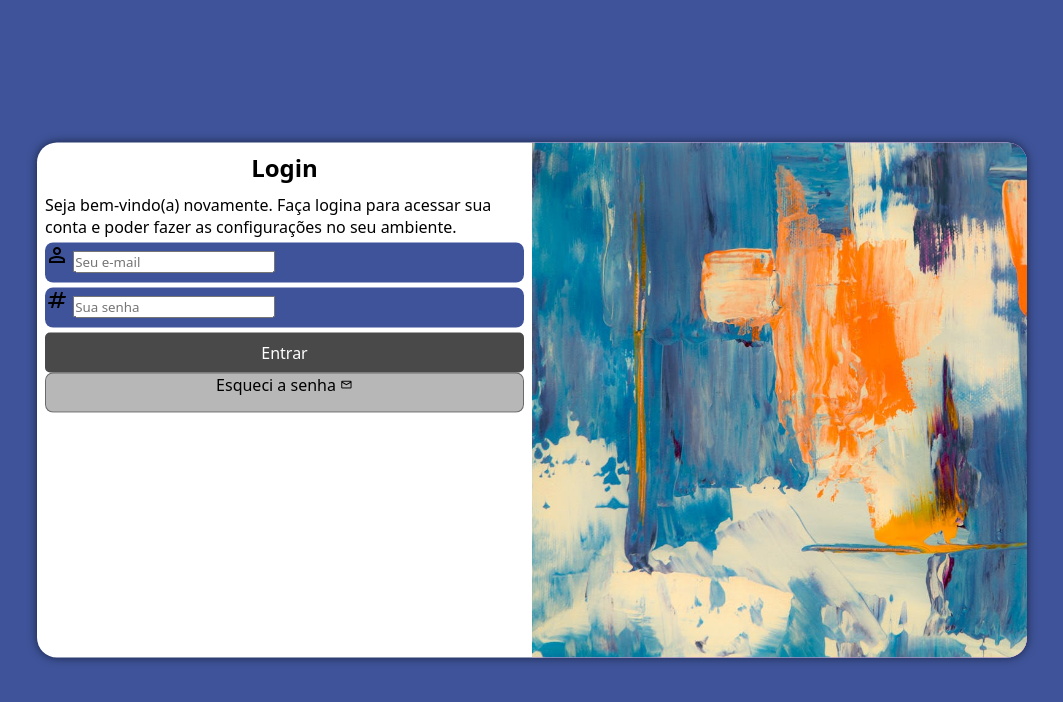
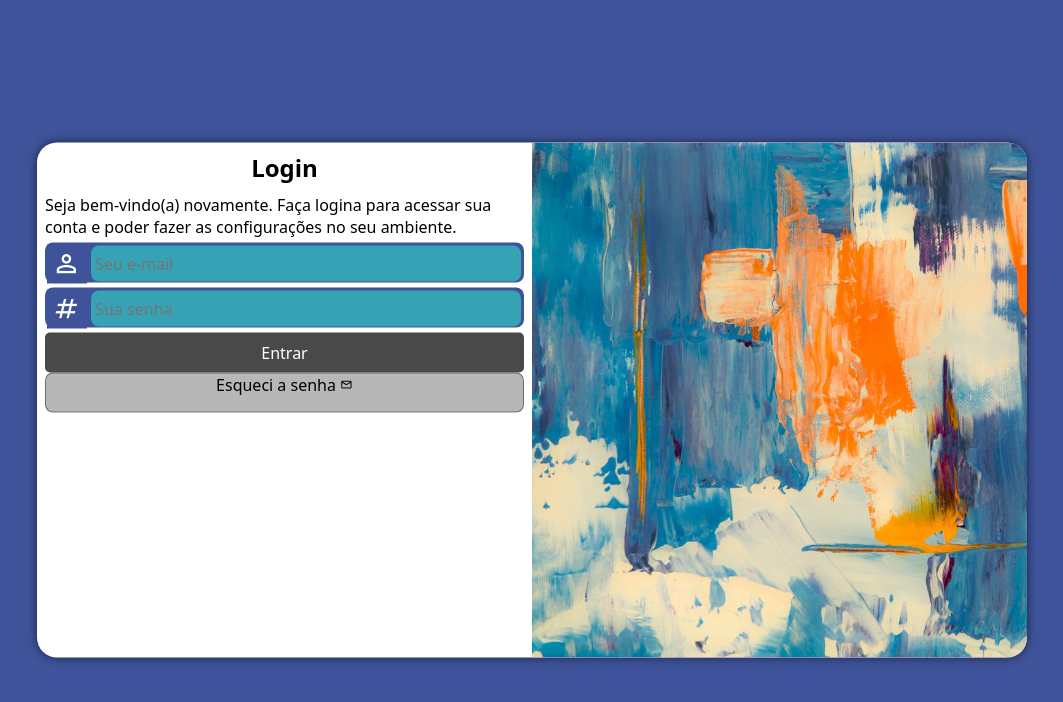
Before and after one commit to Pedro4dev/projeto-login, a plain HTML site: page index.html in a window 1280 px wide. Shown: the whole page, without its empty margins (108-1171 px from the left). Drawn offline with nearby package versions, Linux system fonts and the light colour scheme.

Commit message:
upd projeto tela de login

```diff
--- a/estilos/style.css
+++ b/estilos/style.css
@@ -31,7 +31,7 @@ section#login{
     position: absolute;
     top: 50%;
     left: 50%;
-    transform: translate(-50%, -50%);
+
     overflow: hidden;
 
     background-color: white;
@@ -42,6 +42,7 @@ section#login{
 
     transition: width 0.3s, height 0.3s;
     transition-timing-function: ease;
+        transform: translate(-50%, -50%);
 }
 
 section#login > div#imagem{
@@ -69,6 +70,7 @@ div#formulario > p{
 
 form > div.campo{
     background-color: #3E5399;
+    border: 2px solid #3E5399;
     display: block;
     height: 40px;
     border-radius: 8px;
@@ -79,7 +81,31 @@ div.campo > label{
     display: none;
 }
 
-form > input[type=submit]{
+div.campo > i{
+    color: white;
+    background-color: #3E5399;
+    font-size: 1.8em;
+    width: 40px;
+    padding: 5px;
+}
+
+div.campo > input{
+    background-color: #2cffd177;
+    font-size: 1em;
+    width: calc(100% - 45px);
+    height: 100%;
+    border: 0px;
+    border-radius: 8px;
+    padding: 4px;
+    transform: translateY(-8px);
+}
+
+div.campo > input:focus-within{
+    background-color: white;
+    border: none
+}
+
+form > input{
     display: block;
     font-size: 1em;
     width: 100%;
--- a/index.html
+++ b/index.html
@@ -21,17 +21,17 @@
                 <form action="login.php" method="post">
 
                 <div class="campo">
-                    <span class="material-symbols-outlined">
+                     <i class="material-symbols-outlined">
                         person
-                        </span>
+                        </i>
                     <input type="email" name="login" id="ilogin" placeholder="Seu e-mail" autocomplete="email" required maxlength="30">
                      <label for="ilogin">Login</label>
                 </div>
 
                 <div class="campo">
-                    <span class="material-symbols-outlined">
+                     <i class="material-symbols-outlined">
                         tag
-                        </span>
+                        </i>
                     <input type="password" name="senha" id="isenha" placeholder="Sua senha" autocomplete="current-password" required minlength="8" maxlength="20">
                     <label for="isenha">Senha</label>
                 </div>
```
